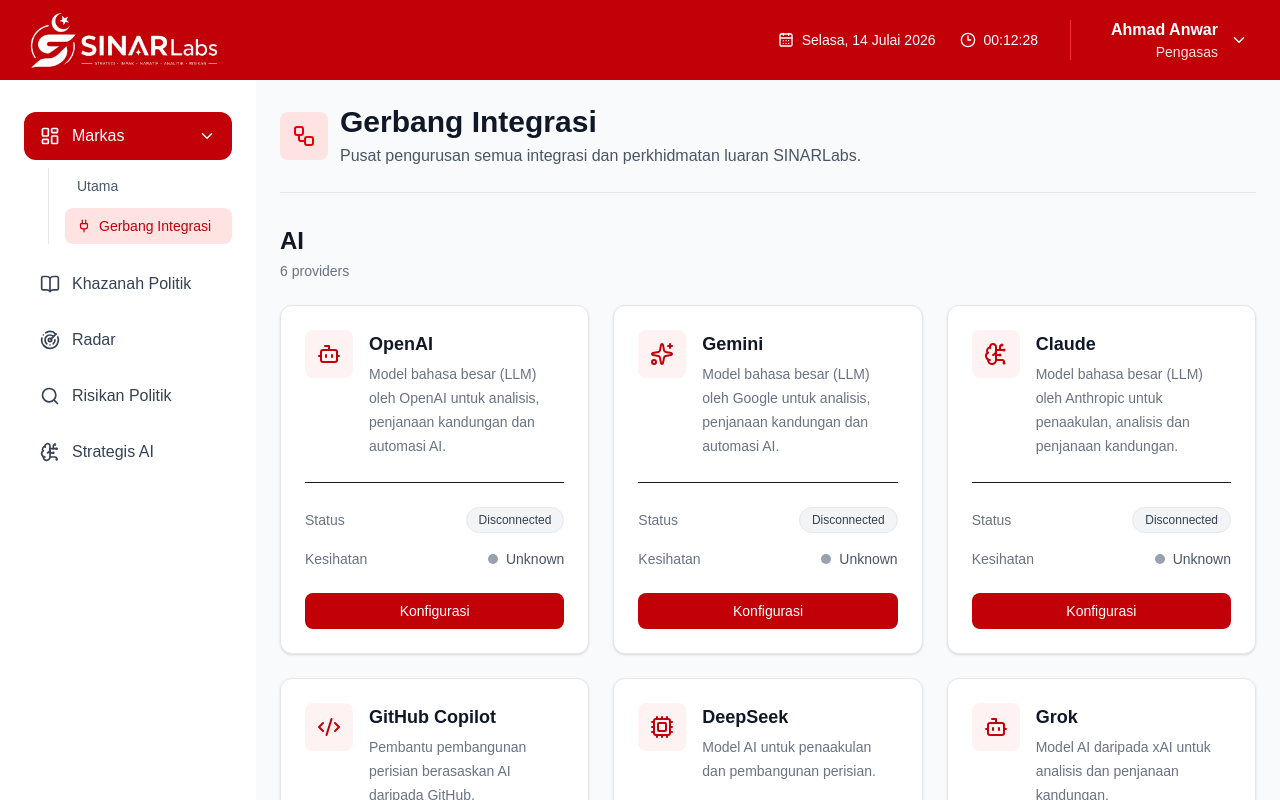
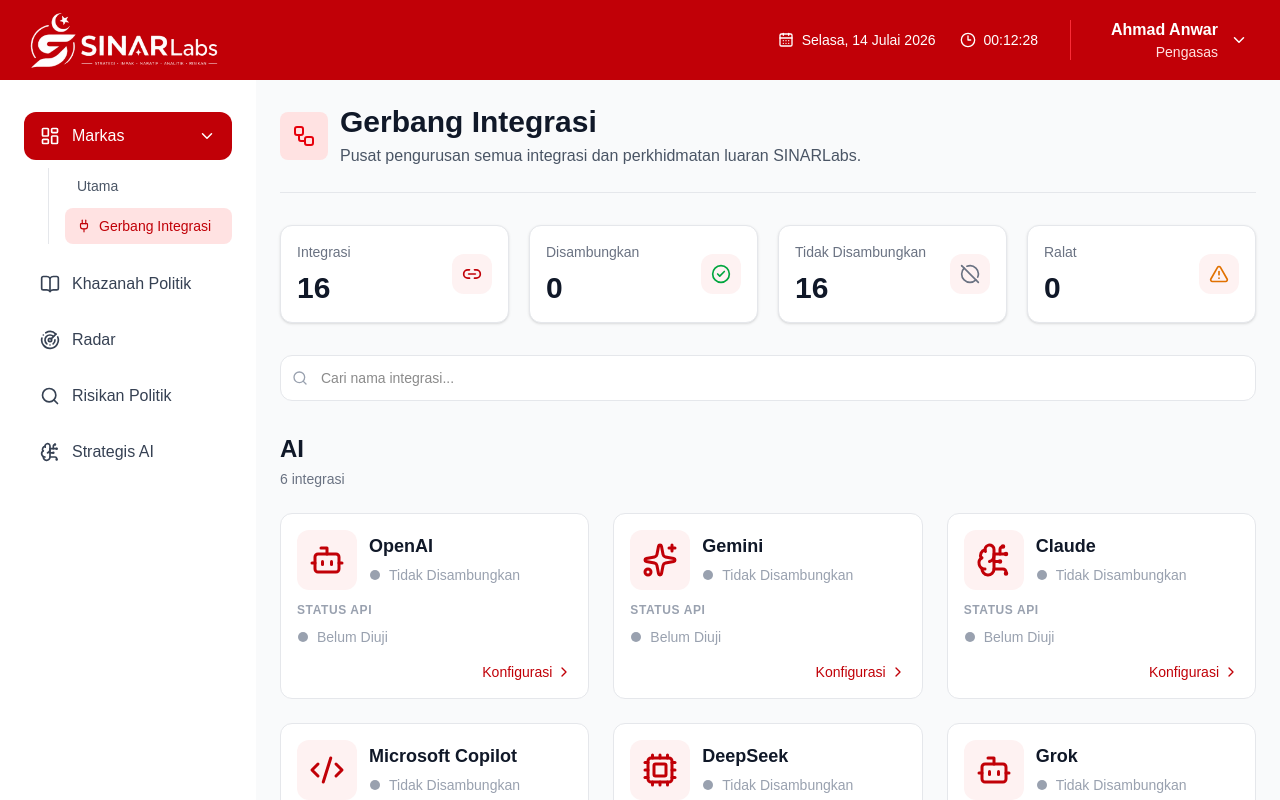
Before and after one commit to Tindak-Muar/tm-insight, a Next.js app in the folder frontend/: page /markas/gerbang-integrasi in a window 1280 px wide. Built offline with nearby package versions, Linux system fonts and the light colour scheme.

Commit message:
feat: complete Sprint 2.1 Gerbang Integrasi UI polish

```diff
--- a/frontend/app/markas/gerbang-integrasi/page.tsx
+++ b/frontend/app/markas/gerbang-integrasi/page.tsx
@@ -1,41 +1,75 @@
+import {
+  Workflow,
+  Link2,
+  CheckCircle2,
+  CircleOff,
+  TriangleAlert,
+} from "lucide-react";
+
+import PageHeader from "@/components/ui/PageHeader";
+import IntegrationStatCard from "@/components/gerbang-integrasi/IntegrationStatCard";
+import IntegrationSearch from "@/components/gerbang-integrasi/IntegrationSearch";
+
 import { integrationRegistry } from "@/lib/gerbang-integrasi";
-import PageHeader from "@/components/ui/PageHeader";
-import CategorySection from "@/components/gerbang-integrasi/CategorySection";
-
-import { Workflow } from "lucide-react";
-
-const categories = [
-  "AI",
-  "Komunikasi",
-  "Penyimpanan",
-  "Analitik",
-  "Automasi",
-] as const;
 
 export default function GerbangIntegrasiPage() {
+  const total = integrationRegistry.length;
+
+  const connected = integrationRegistry.filter(
+    (provider) => provider.status === "CONNECTED"
+  ).length;
+
+  const disconnected = integrationRegistry.filter(
+    (provider) => provider.status === "DISCONNECTED"
+  ).length;
+
+  const errors = integrationRegistry.filter(
+    (provider) => provider.status === "ERROR"
+  ).length;
+
   return (
-    <div className="space-y-10">
-
+    <div className="space-y-8">
       <PageHeader
         title="Gerbang Integrasi"
         description="Pusat pengurusan semua integrasi dan perkhidmatan luaran SINARLabs."
         icon={Workflow}
       />
 
-      {categories.map((category) => {
-        const providers = integrationRegistry.filter(
-          (provider) => provider.category === category
-        );
+      {/* Statistik */}
 
-        return (
-          <CategorySection
-            key={category}
-            title={category}
-            providers={providers}
-          />
-        );
-      })}
+      <section className="grid gap-5 sm:grid-cols-2 xl:grid-cols-4">
+     <IntegrationStatCard
+  title="Integrasi"
+  value={total}
+  icon={Link2}
+  color="text-red-700"
+/>
 
+<IntegrationStatCard
+  title="Disambungkan"
+  value={connected}
+  icon={CheckCircle2}
+  color="text-green-600"
+/>
+
+<IntegrationStatCard
+  title="Tidak Disambungkan"
+  value={disconnected}
+  icon={CircleOff}
+  color="text-gray-500"
+/>
+
+<IntegrationStatCard
+  title="Ralat"
+  value={errors}
+  icon={TriangleAlert}
+  color="text-amber-600"
+/>
+      </section>
+
+      {/* Carian + Senarai Integrasi */}
+
+      <IntegrationSearch />
     </div>
   );
 }
--- a/frontend/components/gerbang-integrasi/CategorySection.tsx
+++ b/frontend/components/gerbang-integrasi/CategorySection.tsx
@@ -25,9 +25,8 @@
         </h2>
 
         <p className="mt-1 text-sm text-gray-500">
-          {providers.length} provider
-          {providers.length > 1 ? "s" : ""}
-        </p>
+          {providers.length} integrasi
+            </p>
 
       </div>
 
--- a/frontend/components/gerbang-integrasi/ConnectionBadge.tsx
+++ b/frontend/components/gerbang-integrasi/ConnectionBadge.tsx
@@ -1,3 +1,5 @@
+import { Circle } from "lucide-react";
+
 import { IntegrationStatus } from "@/lib/gerbang-integrasi";
 
 type ConnectionBadgeProps = {
@@ -6,33 +8,28 @@
 
 const statusConfig = {
   CONNECTED: {
-    label: "Connected",
-    className:
-      "bg-green-100 text-green-700 border border-green-200",
+    label: "Disambungkan",
+    color: "text-green-600",
   },
 
   DISCONNECTED: {
-    label: "Disconnected",
-    className:
-      "bg-gray-100 text-gray-700 border border-gray-200",
+    label: "Tidak Disambungkan",
+    color: "text-gray-400",
   },
 
   CONNECTING: {
-    label: "Connecting",
-    className:
-      "bg-yellow-100 text-yellow-700 border border-yellow-200",
+    label: "Menyambung",
+    color: "text-yellow-500",
   },
 
   ERROR: {
-    label: "Error",
-    className:
-      "bg-red-100 text-red-700 border border-red-200",
+    label: "Ralat",
+    color: "text-red-600",
   },
 
   DISABLED: {
-    label: "Disabled",
-    className:
-      "bg-slate-100 text-slate-600 border border-slate-200",
+    label: "Nyahaktif",
+    color: "text-slate-400",
   },
 } as const;
 
@@ -42,10 +39,15 @@
   const config = statusConfig[status];
 
   return (
-    <span
-      className={`inline-flex items-center rounded-full px-3 py-1 text-xs font-medium ${config.className}`}
+    <div
+      className={`inline-flex items-center gap-2 text-sm font-medium ${config.color}`}
     >
-      {config.label}
-    </span>
+      <Circle
+        className="h-3 w-3 fill-current"
+        strokeWidth={0}
+      />
+
+      <span>{config.label}</span>
+    </div>
   );
 }
--- a/frontend/components/gerbang-integrasi/HealthIndicator.tsx
+++ b/frontend/components/gerbang-integrasi/HealthIndicator.tsx
@@ -1,3 +1,5 @@
+import { Circle } from "lucide-react";
+
 import { HealthStatus } from "@/lib/gerbang-integrasi";
 
 type HealthIndicatorProps = {
@@ -6,27 +8,23 @@
 
 const healthConfig = {
   HEALTHY: {
-    label: "Healthy",
-    dot: "bg-green-500",
-    text: "text-green-700",
+    label: "Normal",
+    color: "text-green-600",
   },
 
   WARNING: {
-    label: "Warning",
-    dot: "bg-yellow-500",
-    text: "text-yellow-700",
+    label: "Amaran",
+    color: "text-yellow-500",
   },
 
   CRITICAL: {
-    label: "Critical",
-    dot: "bg-red-500",
-    text: "text-red-700",
+    label: "Kritikal",
+    color: "text-red-600",
   },
 
   UNKNOWN: {
-    label: "Unknown",
-    dot: "bg-gray-400",
-    text: "text-gray-600",
+    label: "Belum Diuji",
+    color: "text-gray-400",
   },
 } as const;
 
@@ -36,16 +34,15 @@
   const config = healthConfig[health];
 
   return (
-    <div className="flex items-center gap-2">
-      <span
-        className={`h-2.5 w-2.5 rounded-full ${config.dot}`}
+    <div
+      className={`inline-flex items-center gap-2 text-sm font-medium ${config.color}`}
+    >
+      <Circle
+        className="h-3 w-3 fill-current"
+        strokeWidth={0}
       />
 
-      <span
-        className={`text-sm font-medium ${config.text}`}
-      >
-        {config.label}
-      </span>
+      <span>{config.label}</span>
     </div>
   );
 }
--- /dev/null
+++ b/frontend/components/gerbang-integrasi/IntegrationSearch.tsx
@@ -0,0 +1,77 @@
+"use client";
+
+import { useMemo, useState } from "react";
+import { Search } from "lucide-react";
+
+import {
+  integrationRegistry,
+  IntegrationCategory,
+} from "@/lib/gerbang-integrasi";
+
+import CategorySection from "./CategorySection";
+
+const categories: IntegrationCategory[] = [
+  "AI",
+  "Komunikasi",
+  "Penyimpanan",
+  "Analitik",
+  "Automasi",
+];
+
+export default function IntegrationSearch() {
+  const [query, setQuery] = useState("");
+
+  const filteredProviders = useMemo(() => {
+    const keyword = query.trim().toLowerCase();
+
+    if (!keyword) {
+      return integrationRegistry;
+    }
+
+    return integrationRegistry.filter((provider) =>
+      provider.name.toLowerCase().includes(keyword)
+    );
+  }, [query]);
+
+  return (
+    <div className="space-y-8">
+      {/* Search */}
+
+      <div className="flex">
+        <div className="relative w-full max-w-x1">
+          <Search className="absolute left-3 top-1/2 h-4 w-4 -translate-y-1/2 text-gray-400" />
+
+          <input
+            type="text"
+            value={query}
+            onChange={(e) => setQuery(e.target.value)}
+            placeholder="Cari nama integrasi..."
+            className="w-full rounded-xl border border-gray-200 bg-white py-3 pl-10 pr-4 text-sm outline-none transition-all duration-200 focus:border-red-300 focus:ring-2 focus:ring-red-100"
+          />
+        </div>
+      </div>
+
+      {/* Senarai Integrasi */}
+
+      <div className="space-y-10">
+        {categories.map((category) => {
+          const providers = filteredProviders.filter(
+            (provider) => provider.category === category
+          );
+
+          if (providers.length === 0) {
+            return null;
+          }
+
+          return (
+            <CategorySection
+              key={category}
+              title={category}
+              providers={providers}
+            />
+          );
+        })}
+      </div>
+    </div>
+  );
+}
--- /dev/null
+++ b/frontend/components/gerbang-integrasi/IntegrationStatCard.tsx
@@ -0,0 +1,33 @@
+import { LucideIcon } from "lucide-react";
+
+type IntegrationStatCardProps = {
+  title: string;
+  value: number;
+  icon: LucideIcon;
+  color?: string;
+};
+
+export default function IntegrationStatCard({
+  title,
+  value,
+  icon: Icon,
+  color = "text-red-700",
+}: IntegrationStatCardProps) {
+  return (
+    <div className="rounded-xl border border-gray-200 bg-white p-4 shadow-sm transition-all duration-200 hover:border-red-200 hover:shadow-md">
+      <div className="flex items-center justify-between">
+        <div>
+          <p className="text-sm text-gray-500">{title}</p>
+
+          <h3 className="mt-2 text-3xl font-bold text-gray-900">
+            {value}
+          </h3>
+        </div>
+
+        <div className="rounded-xl bg-red-50 p-2.5">
+          <Icon className={`h-5 w-5 ${color}`} />
+        </div>
+      </div>
+    </div>
+  );
+}
--- a/frontend/components/gerbang-integrasi/ProviderCard.tsx
+++ b/frontend/components/gerbang-integrasi/ProviderCard.tsx
@@ -1,3 +1,5 @@
+import { ChevronRight } from "lucide-react";
+
 import { IntegrationProvider } from "@/lib/gerbang-integrasi";
 
 import { providerIcons } from "./providerIcons";
@@ -14,65 +16,54 @@
   const Icon = providerIcons[provider.id];
 
   return (
-    <div className="rounded-xl border border-gray-200 bg-white p-6 shadow-sm transition-shadow hover:shadow-md">
+    <div className="rounded-xl border border-gray-200 bg-white p-4 transition-all duration-200 hover:-translate-y-1 hover:border-red-200 hover:shadow-lg">
 
-      <div className="flex items-start gap-4">
+      {/* Header */}
 
-        <div className="rounded-lg bg-red-50 p-3">
-          <Icon className="h-6 w-6 text-red-700" />
+      <div className="flex items-center gap-3">
+
+        <div className="rounded-xl bg-red-50 p-3">
+          <Icon className="h-9 w-9 text-red-700" />
         </div>
 
-        <div className="flex-1">
+        <div className="min-w-0 flex-1">
 
-          <h3 className="text-lg font-semibold text-gray-900">
+          <h3 className="truncate text-lg font-bold text-gray-900">
             {provider.name}
           </h3>
 
-          <p className="mt-1 text-sm leading-6 text-gray-500">
-            {provider.description}
-          </p>
+          <div className="mt-1">
+            <ConnectionBadge status={provider.status} />
+          </div>
 
         </div>
 
       </div>
 
-      <div className="my-6 border-t" />
+      {/* Status API */}
 
-      <div className="space-y-4">
+      <div className="mt-3">
 
-        <div className="flex items-center justify-between">
+        <p className="mb-2 text-xs font-semibold uppercase tracking-wider text-gray-400">
+          Status API
+        </p>
 
-          <span className="text-sm font-medium text-gray-500">
-            Status
-          </span>
-
-          <ConnectionBadge
-            status={provider.status}
-          />
-
-        </div>
-
-        <div className="flex items-center justify-between">
-
-          <span className="text-sm font-medium text-gray-500">
-            Kesihatan
-          </span>
-
-          <HealthIndicator
-            health={provider.health}
-          />
-
-        </div>
+        <HealthIndicator health={provider.health} />
 
       </div>
 
-      <div className="mt-6">
+      {/* Action */}
+
+      <div className="mt-3 flex justify-end">
 
         <button
           type="button"
-          className="w-full rounded-lg bg-red-700 px-4 py-2 text-sm font-medium text-white transition-colors hover:bg-red-800"
+          className="inline-flex items-center gap-1 text-sm font-medium text-red-700 transition-all hover:gap-2 hover:text-red-800"
         >
           Konfigurasi
+
+          <ChevronRight className="h-4 w-4" />
+
         </button>
 
       </div>
--- a/frontend/lib/gerbang-integrasi/providers/ai/copilot.ts
+++ b/frontend/lib/gerbang-integrasi/providers/ai/copilot.ts
@@ -3,10 +3,10 @@
 export const copilotProvider: IntegrationProvider = {
   id: "copilot",
 
-  name: "GitHub Copilot",
+  name: "Microsoft Copilot",
 
   description:
-    "Pembantu pembangunan perisian berasaskan AI daripada GitHub.",
+    "Pembantu pembangunan perisian berasaskan AI daripada Microsoft.",
 
   category: "AI",
 
```
Also changed, not shown: frontend/app/markas/page.tsx (+22 -29 lines).
